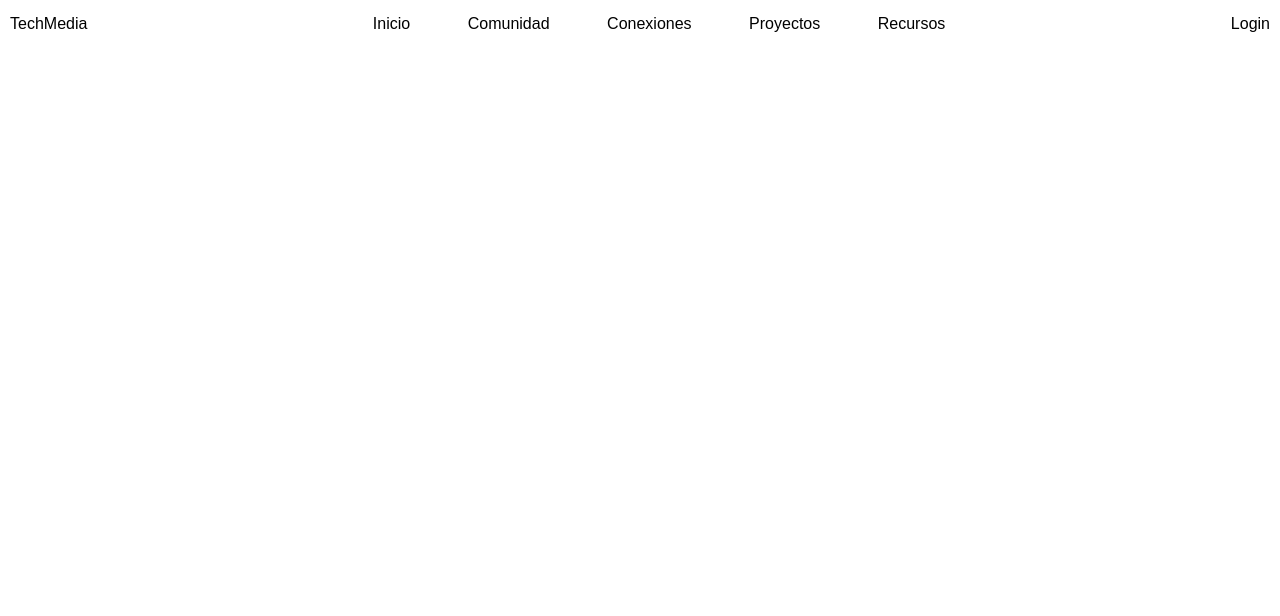
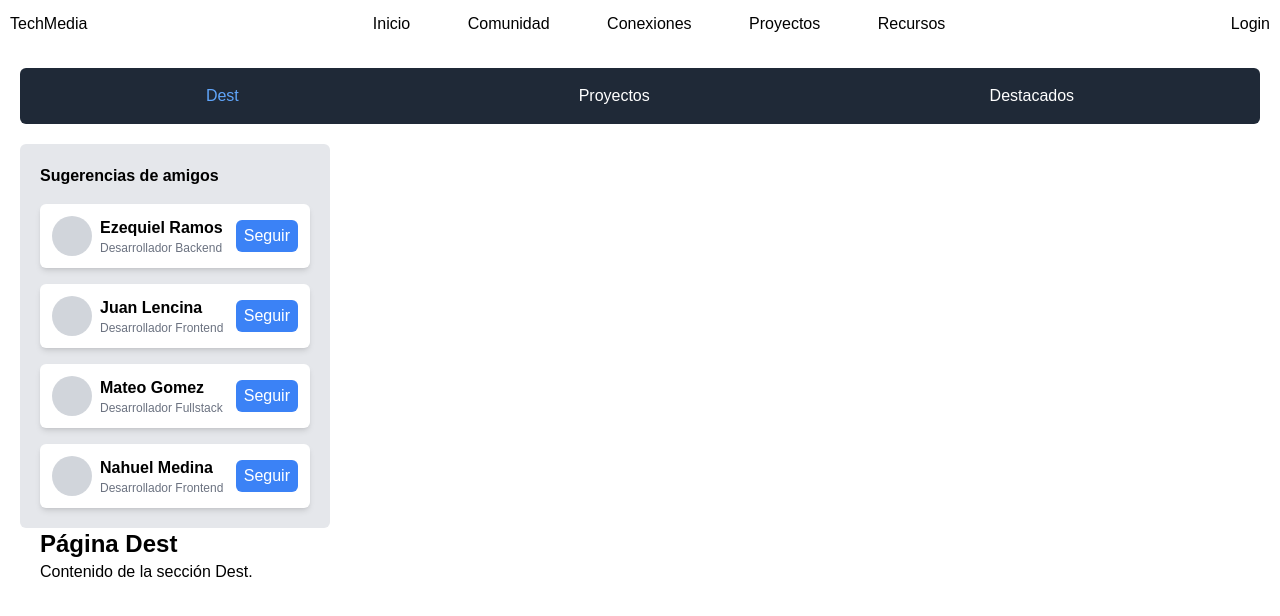
Before and after one commit to No-Country-simulation/c21-31-n-java-react, a Next.js app in the folder tech-media/: page / in a window 1280 px wide. Shown: the top 616 px of the page. Built offline with nearby package versions, Linux system fonts and the light colour scheme; no server answers.

Commit message:
estructura de pagina de inicio

```diff
--- a/tech-media/app/page.jsx
+++ b/tech-media/app/page.jsx
@@ -1,7 +1,92 @@
+"use client";
+import { useState } from "react";
+import BarraAmigos from "@/components/barra-amigos";
 import Nav from "@/components/nav";
 
+// pages/index.js
 export default function Home() {
+  const amigos = [
+    { nombre: "Ezequiel", apellido: "Ramos", rol: "Desarrollador Backend" },
+    { nombre: "Juan", apellido: "Lencina", rol: "Desarrollador Frontend" },
+    { nombre: "Mateo", apellido: "Gomez", rol: "Desarrollador Fullstack" },
+    { nombre: "Nahuel", apellido: "Medina", rol: "Desarrollador Frontend" },
+    { nombre: "Lucas", apellido: "Martinez", rol: "UI/UX Designer" },
+  ];
+
+  const [paginaActiva, setPaginaActiva] = useState("dest");
+
+  const handleNavClick = (pagina) => {
+    setPaginaActiva(pagina);
+  };
+
   return (
-    <Nav></Nav>
+    <>
+      <Nav />
+      <div className="min-h-screen p-5">
+        {/* Navbar */}
+        <nav className="bg-gray-800 p-4 rounded-md text-white mb-5">
+          <ul className="flex justify-around">
+            <li>
+              <button
+                onClick={() => handleNavClick("dest")}
+                className={`hover:text-blue-400 ${
+                  paginaActiva === "dest" && "text-blue-400"
+                }`}
+              >
+                Dest
+              </button>
+            </li>
+            <li>
+              <button
+                onClick={() => handleNavClick("proyectos")}
+                className={`hover:text-blue-400 ${
+                  paginaActiva === "proyectos" && "text-blue-400"
+                }`}
+              >
+                Proyectos
+              </button>
+            </li>
+            <li>
+              <button
+                onClick={() => handleNavClick("destacados")}
+                className={`hover:text-blue-400 ${
+                  paginaActiva === "destacados" && "text-blue-400"
+                }`}
+              >
+                Destacados
+              </button>
+            </li>
+          </ul>
+        </nav>
+
+        {/* Contenedor principal con barra lateral y contenido */}
+
+        {/* Barra lateral - Sugerencias de amigos */}
+
+        <BarraAmigos amigos={amigos} />
+
+        {/* Contenido principal */}
+        <div className="w-3/4 ml-5">
+          {paginaActiva === "dest" && (
+            <div>
+              <h2 className="text-2xl font-bold">Página Dest</h2>
+              <p>Contenido de la sección Dest.</p>
+            </div>
+          )}
+          {paginaActiva === "proyectos" && (
+            <div>
+              <h2 className="text-2xl font-bold">Página Proyectos</h2>
+              <p>Contenido de la sección Proyectos.</p>
+            </div>
+          )}
+          {paginaActiva === "destacados" && (
+            <div>
+              <h2 className="text-2xl font-bold">Página Destacados</h2>
+              <p>Contenido de la sección Destacados.</p>
+            </div>
+          )}
+        </div>
+      </div>
+    </>
   );
 }
--- /dev/null
+++ b/tech-media/components/barra-amigos.jsx
@@ -0,0 +1,31 @@
+export default function BarraAmigos({ amigos }) {
+  return (
+    <div className="flex">
+      {/* Sidebar - Sugerencias de amigos */}
+      <div className="w-1/4 bg-gray-200 p-5 rounded-md">
+        <h3 className="font-bold">Sugerencias de amigos</h3>
+        <div className="mt-4 space-y-4">
+          {amigos.slice(0, 4).map((amigo, index) => (
+            <div
+              key={index}
+              className="flex justify-between items-center bg-white p-3 rounded-md shadow-md"
+            >
+              <div className="flex items-center">
+                <div className="bg-gray-300 w-10 h-10 rounded-full"></div>
+                <div className="ml-2">
+                  <p className="font-bold">
+                    {amigo.nombre} {amigo.apellido}
+                  </p>
+                  <p className="text-xs text-gray-500">{amigo.rol}</p>
+                </div>
+              </div>
+              <button className="bg-blue-500 text-white px-2 py-1 rounded-md">
+                Seguir
+              </button>
+            </div>
+          ))}
+        </div>
+      </div>
+    </div>
+  );
+}
```
